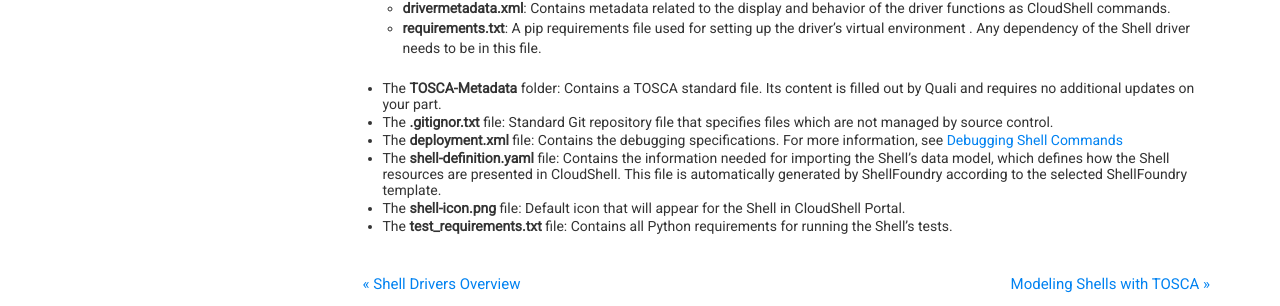
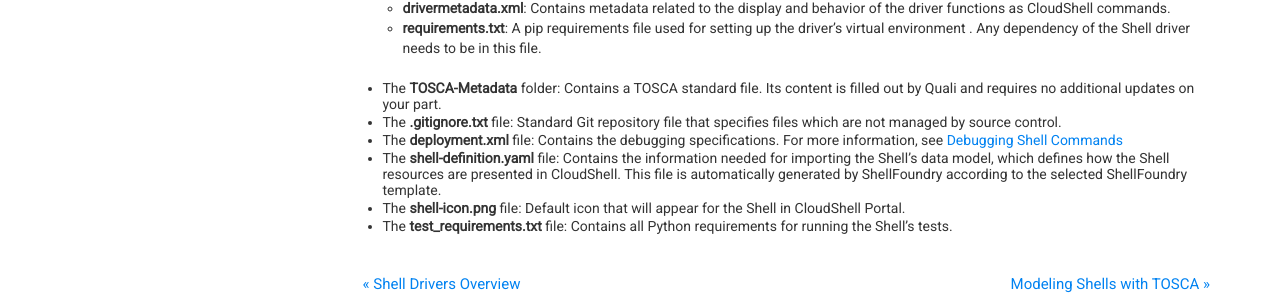
Before and after one commit to QualiSystems/devguide_source, a Jekyll site: the page built from _shells/the-shell-project.md, in a window 1280 px wide. Shown: the part 1123-1429 px from the top of the page. Built offline with Jekyll 4.4.1, drawn with Linux system fonts in a browser that asks for light colours; a script that is not in the unit is left out; comment, search, counter and statistics services are not loaded.

Commit message:
Update the-shell-project.md
.gitignor.txt should be .gitignore.txt ?

```diff
--- a/_shells/the-shell-project.md
+++ b/_shells/the-shell-project.md
@@ -39,7 +39,7 @@ This will create a new _linux_server_shell_ folder using the default Shell templ
 
 * The **TOSCA-Metadata** folder: Contains a TOSCA standard file. Its content is filled out by Quali and requires no additional updates on your part.
 
-* The **.gitignor.txt** file: Standard Git repository file that specifies files which are not managed by source control.
+* The **.gitignore.txt** file: Standard Git repository file that specifies files which are not managed by source control.
 
 * The **deployment.xml** file: Contains the debugging specifications. For more information, see [Debugging Shell Commands]({{site.baseurl}}/shells/debugging-shell-commands.html)
 
```
